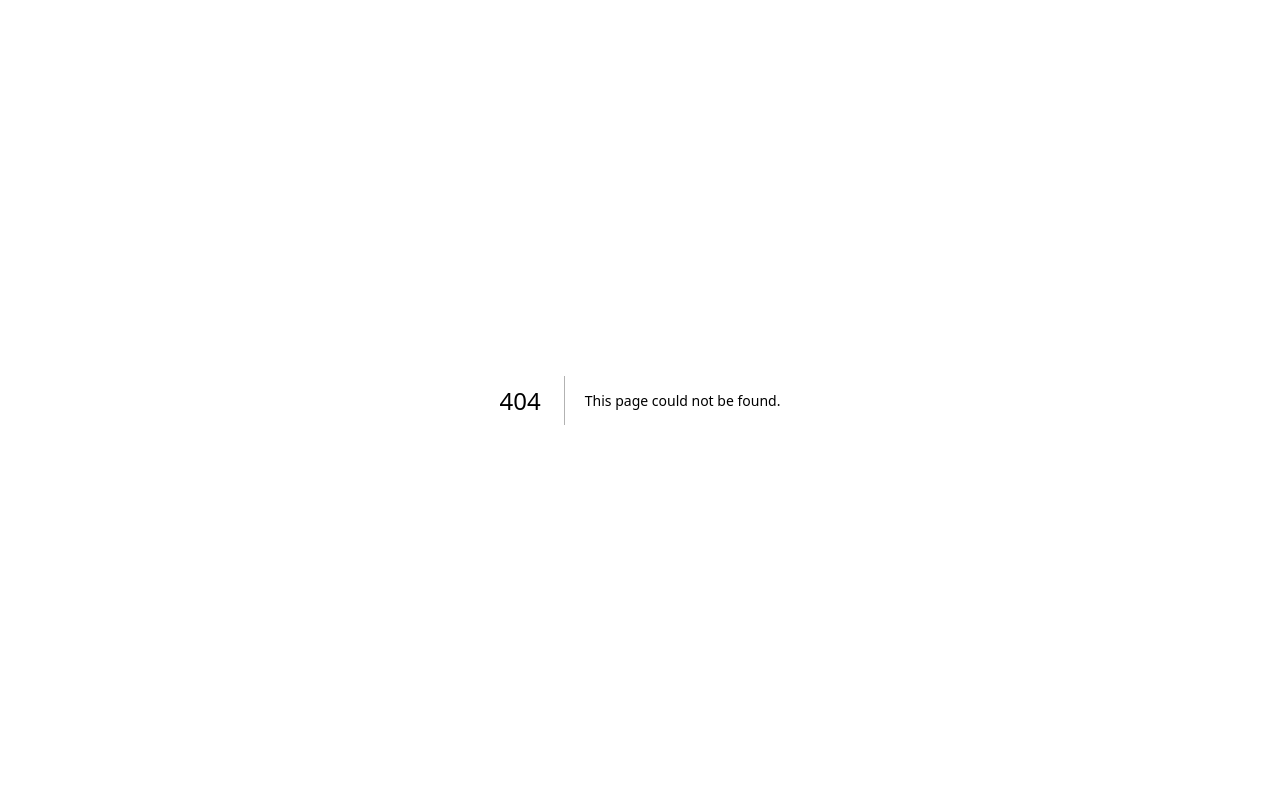
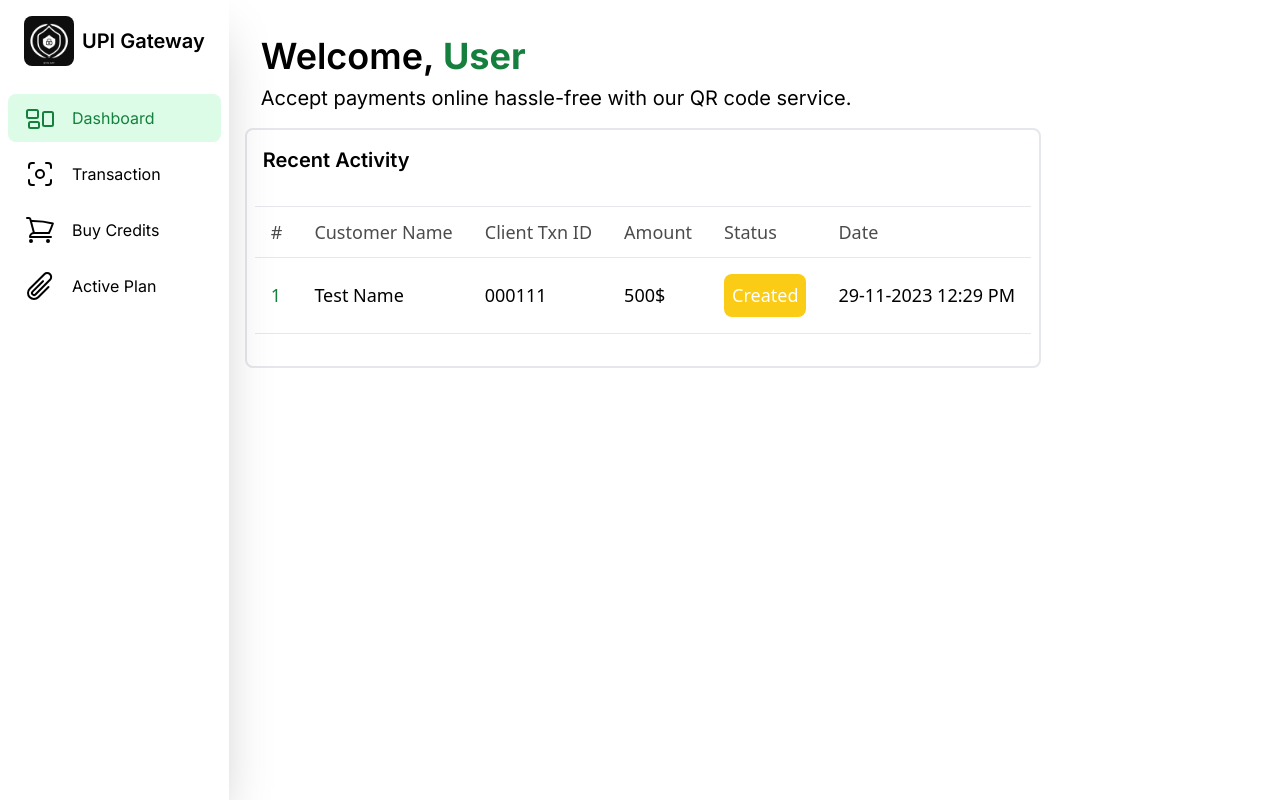
Before and after one commit to abhinnvyas/ignite-auth, a Next.js app: page /user in a window 1280 px wide. Before the commit this address had no page. Built offline with nearby package versions, Linux system fonts and the light colour scheme.

Commit message:
Created the Side bar, and started working on the dashboard

```diff
--- /dev/null
+++ b/app/user/activeplan/page.js
@@ -0,0 +1,17 @@
+import Sidebar from "@/components/Sidebar/Sidebar";
+import React from "react";
+
+function page() {
+  return (
+    <div className="flex">
+      <div>
+        <Sidebar Active={"activeplan"} />
+      </div>
+      <main>
+        <div>Active Plan</div>
+      </main>
+    </div>
+  );
+}
+
+export default page;
--- /dev/null
+++ b/app/user/buycredits/page.js
@@ -0,0 +1,17 @@
+import Sidebar from "@/components/Sidebar/Sidebar";
+import React from "react";
+
+function pages() {
+  return (
+    <div className="flex">
+      <div>
+        <Sidebar Active={"buycredits"} />
+      </div>
+      <main>
+        <div>Buy Credits</div>
+      </main>
+    </div>
+  );
+}
+
+export default pages;
--- /dev/null
+++ b/app/user/page.js
@@ -0,0 +1,127 @@
+import Sidebar from "@/components/Sidebar/Sidebar";
+import React from "react";
+import {
+  textPrimary,
+  background,
+  textLight,
+  textSecondary,
+  foreground,
+  textExtraLight,
+} from "@/color.js";
+
+function page() {
+  return (
+    <div className="flex space-x-4 ">
+      <div>
+        <Sidebar Active={"dashboard"} />
+      </div>
+      <main>
+        <div className={`${textPrimary} p-4  mt-5 `}>
+          <h1 className="text-xl md:text-3xl lg:text-4xl font-semibold">
+            Welcome,
+            <span className={`${textSecondary} font-bold`}> User</span>
+          </h1>
+          <h1
+            className={`text-md md:text-lg lg:text-xl font-normal mt-2  ${textExtraLight}`}
+          >
+            Accept payments online hassle-free with our QR code service.
+          </h1>
+        </div>
+
+        <div class="flex flex-col border-2 rounded-lg  justify-left p-2 bg-white">
+          <div className="p-2">
+            <h1 className="text-xl font-semibold ">Recent Activity</h1>
+          </div>
+          <div class="p-6 overflow-auto px-0">
+            <table class="w-full table-auto text-left">
+              <thead className="">
+                <tr>
+                  <th class="border-y border-blue-gray-100 bg-blue-gray-50/50 p-4">
+                    <p class="block antialiased font-sans text-lg text- font-normal leading-none opacity-70">
+                      #
+                    </p>
+                  </th>
+                  <th class="border-y border-blue-gray-100 bg-blue-gray-50/50 p-4">
+                    <p class="block antialiased font-sans text-lg text-blue-gray-900 font-normal leading-none opacity-70">
+                      Customer Name
+                    </p>
+                  </th>
+                  <th class="border-y border-blue-gray-100 bg-blue-gray-50/50 p-4">
+                    <p class="block antialiased font-sans text-lg text-blue-gray-900 font-normal leading-none opacity-70">
+                      Client Txn ID
+                    </p>
+                  </th>
+                  <th class="border-y border-blue-gray-100 bg-blue-gray-50/50 p-4">
+                    <p class="block antialiased font-sans text-lg text-blue-gray-900 font-normal leading-none opacity-70">
+                      Amount
+                    </p>
+                  </th>
+                  <th class="border-y border-blue-gray-100 bg-blue-gray-50/50 p-4">
+                    <p class="block antialiased font-sans text-lg text-blue-gray-900 font-normal leading-none opacity-70">
+                      Status
+                    </p>
+                  </th>
+                  <th class="border-y border-blue-gray-100 bg-blue-gray-50/50 p-4">
+                    <p class="block antialiased font-sans text-lg text-blue-gray-900 font-normal leading-none opacity-70">
+                      Date
+                    </p>
+                  </th>
+                </tr>
+              </thead>
+              <tbody>
+                <tr>
+                  <td class="p-4 border-b border-blue-gray-50">
+                    <div class="flex items-center gap-3">
+                      <p
+                        class={`block antialiased font-sans text-lg leading-normal ${textSecondary} `}
+                      >
+                        1
+                      </p>
+                    </div>
+                  </td>
+                  <td class="p-4 border-b border-blue-gray-50">
+                    <div class="flex items-center gap-3">
+                      <p class="block antialiased font-sans text-lg leading-normal text-blue-gray-900 ">
+                        Test Name
+                      </p>
+                    </div>
+                  </td>
+                  <td class="p-4 border-b border-blue-gray-50">
+                    <div class="flex items-center gap-3">
+                      <p class="block antialiased font-sans text-lg leading-normal text-blue-gray-900 ">
+                        000111
+                      </p>
+                    </div>
+                  </td>
+                  <td class="p-4 border-b border-blue-gray-50">
+                    <div class="flex items-center gap-3">
+                      <p class="block antialiased font-sans text-lg leading-normal text-blue-gray-900 ">
+                        500$
+                      </p>
+                    </div>
+                  </td>
+                  <td class="p-4 border-b border-blue-gray-50">
+                    <div class="flex items-center gap-3">
+                      <p class="block antialiased font-sans text-lg leading-normal text-blue-gray-900  bg-yellow-400 text-white p-2 rounded-lg">
+                        Created
+                      </p>
+                    </div>
+                  </td>
+                  <td class="p-4 border-b border-blue-gray-50">
+                    <div class="flex items-center gap-3">
+                      <p class="block antialiased font-sans text-lg leading-normal text-blue-gray-900  ">
+                        29-11-2023 12:29 PM
+                      </p>
+                    </div>
+                  </td>
+                </tr>
+              </tbody>
+            </table>
+          </div>
+        </div>
+      </main>
+    </div>
+  );
+}
+
+export default page;
--- /dev/null
+++ b/app/user/transaction/page.js
@@ -0,0 +1,17 @@
+import Sidebar from "@/components/Sidebar/Sidebar";
+import React from "react";
+
+function page() {
+  return (
+    <div className="flex">
+      <div>
+        <Sidebar Active={"transaction"} />
+      </div>
+      <main>
+        <div>Transaction</div>
+      </main>
+    </div>
+  );
+}
+
+export default page;
--- a/color.js
+++ b/color.js
@@ -3,5 +3,6 @@ const textSecondary = "text-green-700";
 const textLight = "text-gray-900";
 const background = "bg-white";
 const foreground = "bg-green-700";
+const textExtraLight = "text-gray-300";
 
 export { textPrimary, background, textLight, textSecondary, foreground };
--- /dev/null
+++ b/components/Sidebar/MenuItem.jsx
@@ -0,0 +1,29 @@
+import React, { useEffect } from "react";
+import {
+  textPrimary,
+  background,
+  textLight,
+  textSecondary,
+  foreground,
+} from "@/color.js";
+import { redirect, usePathname } from "next/navigation";
+import Link from "next/link";
+
+function MenuItem({ ActiveTab, CurrentTab, Icon, Text, RedirectLink }) {
+  return (
+    <Link href={RedirectLink}>
+      <div
+        className={`flex ${
+          ActiveTab == CurrentTab
+            ? `${textSecondary} bg-green-100`
+            : `${textPrimary} hover:bg-gray-100`
+        }  px-4 items-center justify-left cursor-pointer space-x-4  p-2 rounded-lg transition-all ease-in-out`}
+      >
+        <Icon class={`h-8 w-8 `} />
+        <h1 className="text-md">{Text}</h1>
+      </div>
+    </Link>
+  );
+}
+
+export default MenuItem;
--- /dev/null
+++ b/components/Sidebar/Sidebar.jsx
@@ -0,0 +1,76 @@
+"use client";
+import React, { useState } from "react";
+import {
+  textPrimary,
+  background,
+  textLight,
+  textSecondary,
+  foreground,
+} from "@/color.js";
+import Image from "next/image";
+import Logo from "@/public/igniteauth_logo.png";
+import {
+  RectangleGroupIcon,
+  ViewfinderCircleIcon,
+  ShoppingCartIcon,
+  PaperClipIcon,
+} from "@heroicons/react/24/outline";
+import MenuItem from "./MenuItem";
+
+function Sidebar({ Active }) {
+  const [selected, setSelected] = useState({});
+
+  return (
+    <div
+      className={`${textPrimary} ${background} shadow-2xl p-2 sticky left-0 max-w-xs h-screen`}
+    >
+      <div className="">
+        <div className="flex items-center space-x-2 text-xl   px-4  w-full py-2">
+          <Image
+            className="rounded-lg"
+            src={Logo}
+            width={50}
+            height={50}
+            alt="logo"
+          />
+          <h1 className="font-semibold">UPI Gateway</h1>
+        </div>
+      </div>
+
+      <div className={`mt-5`}>
+        <div className="flex flex-col space-y-2 justify-center">
+          <MenuItem
+            ActiveTab={Active}
+            CurrentTab={"dashboard"}
+            Icon={RectangleGroupIcon}
+            Text="Dashboard"
+            RedirectLink="/user"
+          />
+          <MenuItem
+            ActiveTab={Active}
+            CurrentTab={"transaction"}
+            Icon={ViewfinderCircleIcon}
+            Text="Transaction"
+            RedirectLink="/user/transaction"
+          />
+          <MenuItem
+            ActiveTab={Active}
+            CurrentTab={"buycredits"}
+            Icon={ShoppingCartIcon}
+            Text="Buy Credits"
+            RedirectLink="/user/buycredits"
+          />
+          <MenuItem
+            ActiveTab={Active}
+            CurrentTab={"activeplan"}
+            Icon={PaperClipIcon}
+            Text="Active Plan"
+            RedirectLink="/user/activeplan"
+          />
+        </div>
+      </div>
+    </div>
+  );
+}
+
+export default Sidebar;
```
Also changed, not shown: package.json (+6 -1 lines), 1 other file (tests, documents, lock files or other folders).
